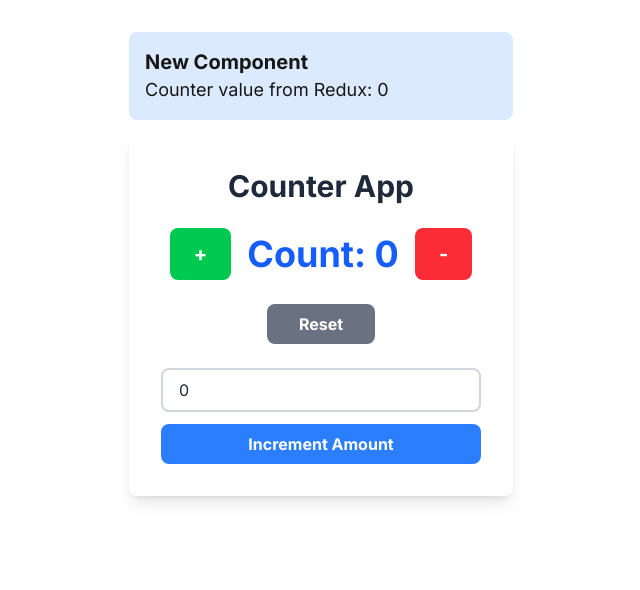
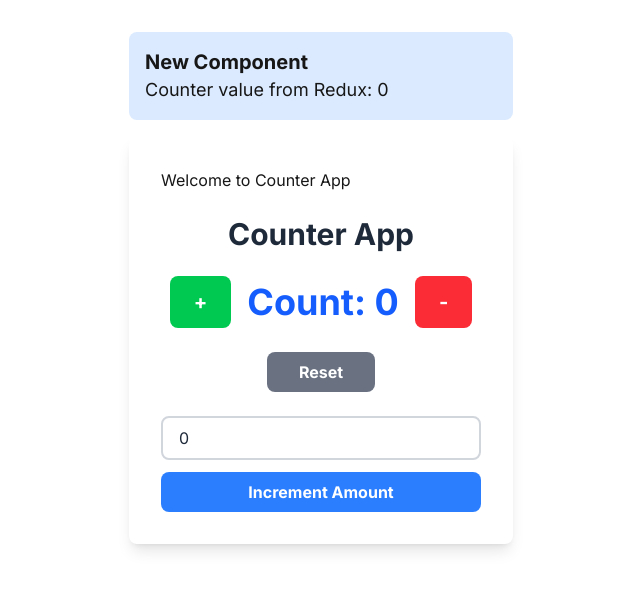
Before and after one commit to Umarhayat154/Next-js-Redux-Toolkit, a Next.js app: page / in a window 1280 px wide. Shown: the top 590 px of the page, without its empty margins (319-959 px from the left). Built offline with nearby package versions, Linux system fonts and the light colour scheme.

Commit message:
new changes

```diff
--- a/app/page.tsx
+++ b/app/page.tsx
@@ -29,6 +29,7 @@ export default function App() {
     <div className="container mx-auto p-8 max-w-md">
       <New/>
       <div className="bg-white shadow-lg rounded-lg p-8 space-y-6">
+        <h1>Welcome to Counter App</h1>
         <h1 className="text-3xl font-bold text-center text-gray-800">
           Counter App
         </h1>
```
